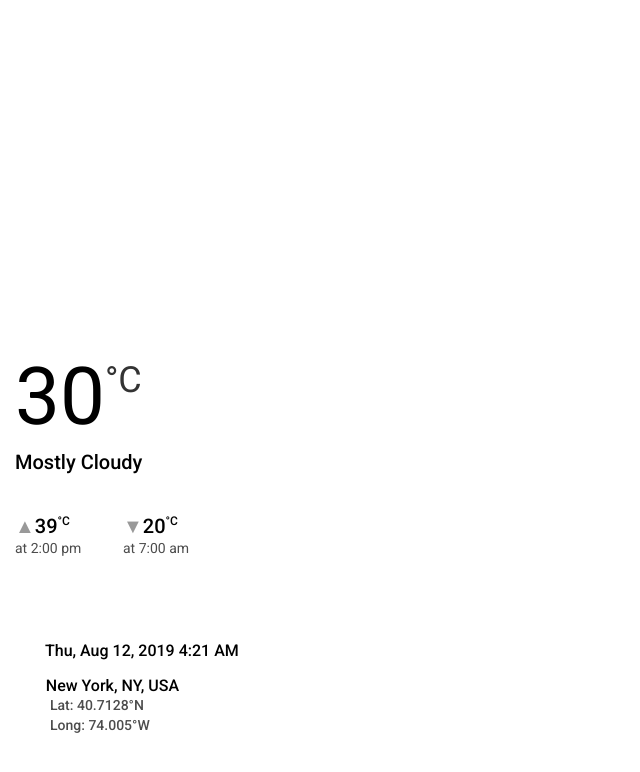
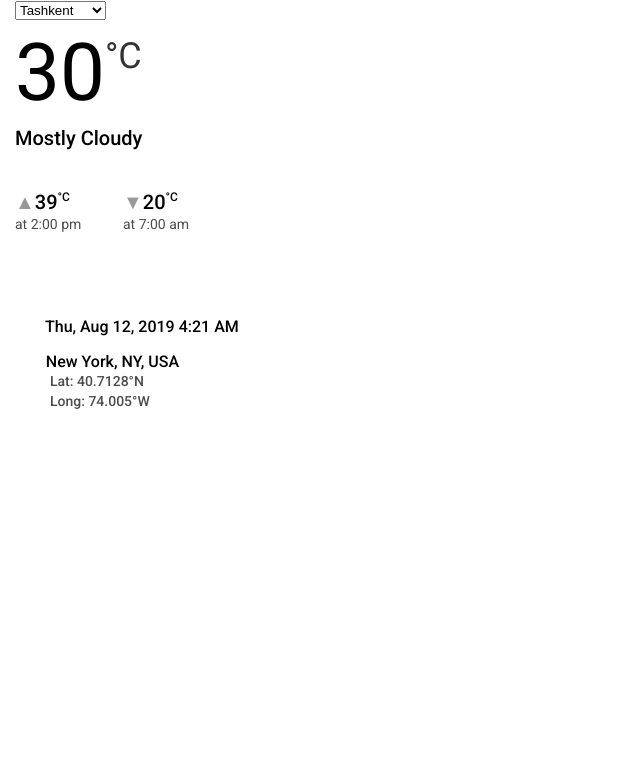
Before and after one commit to AkbarKarshiev/react-weather-dashboard, a React (Create React App) app: page / in a window 1280 px wide. Shown: the top 772 px of the page, without its empty margins (0-640 px from the left). Built offline with nearby package versions, Linux system fonts and the light colour scheme.

Commit message:
Adding dropdown list and miner style changes

```diff
--- a/src/containers/App.css
+++ b/src/containers/App.css
@@ -5,6 +5,7 @@
 }
 
 body {
+   /* background-color: #000; */
    font-family: Roboto;
    font-weight: 400;
    width: 100%;
@@ -116,14 +117,18 @@ body {
 
 #search-btn {
    position: absolute;
-   right: 0;
-   top: 16px;
+   margin-left: 5px;
+   top: 0px;
    padding: 2px;
    z-index: 999;
-   height: 42px;
-   width: 45px;
+   height: 21px;
+   width: 21px;
    background-color: rgba(255, 255, 255, 0.2);
    border: none;
+}
+
+#search-btn:hover {
+   cursor: pointer;
 }
 
 #dashboard-content {
@@ -180,6 +185,11 @@ body {
 
 #dashboard-content {
    background-color: #F7F7F7;
+}
+
+.dropDown {
+   font-size: 1.6rem;
+   font-weight: 500;
 }
 
 .custom-card {
@@ -261,7 +271,7 @@ hr {
 
    #info {
        position: fixed;
-       bottom: 50px;
+       /* bottom: 50px; */
        width: 100%;
        padding-left: 15px;
    }
--- a/src/containers/App.js
+++ b/src/containers/App.js
@@ -1,7 +1,8 @@
 import React, {Component} from 'react';
 import './App.css';
 import calendar from '../assets/calendar.svg';
-import location from '../assets/calendar.svg';
+import location from '../assets/location.svg';
+import search from '../assets/search.svg';
 import UtilityFunctions from './UtilityFunctions';
 // import Content from '../components/Content';
 
@@ -9,6 +10,8 @@ class App extends Component {
 
   // Object of Util functions class to use its methods
   utilFunctions = new UtilityFunctions();
+  // Object to get the value of select dropdown list
+  selectInput = React.createRef();
 
   state = {
     weatherDetails: false,
@@ -65,14 +68,25 @@ class App extends Component {
     ]
   };
 
+  handleChoice = () => {
+    console.log(this.selectInput.current.value);
+  }
+
   render() {
-    const styleLocation = {
-      opacity: '0.9'
-    }
-    console.log(this.utilFunctions.deriveWindDir(50));
-
     return (
       <div id="info">
+        {/* dropdown selection */}
+        <div className="dropDown">
+          <select className="custom-select custom-select-sm" ref={this.selectInput}>>
+            <option value="tashkent" defaultValue>Tashkent</option>
+            <option value="samarkand">Samarkand</option>
+            <option value="bukhara">Bukhara</option>
+          </select>
+          <button id="search-btn" onClick={this.handleChoice}>
+            <img src={search} width="15" height="15" alt="search"/>
+          </button>
+        </div>
+
         <div className="wrapper-left">
           <div id="current-weather">
             {this.state.currentWeather[4].temp}
@@ -109,7 +123,7 @@ class App extends Component {
                 <img src={location}
                   width="10.83"
                   height="15.83"
-                  style={styleLocation}
+                  style={{opacity: 0.9}}
                   alt="location"/>
                 {this.state.currentWeather[0].full_location}
                 <div id="location-detail" className="mt-1">
```
